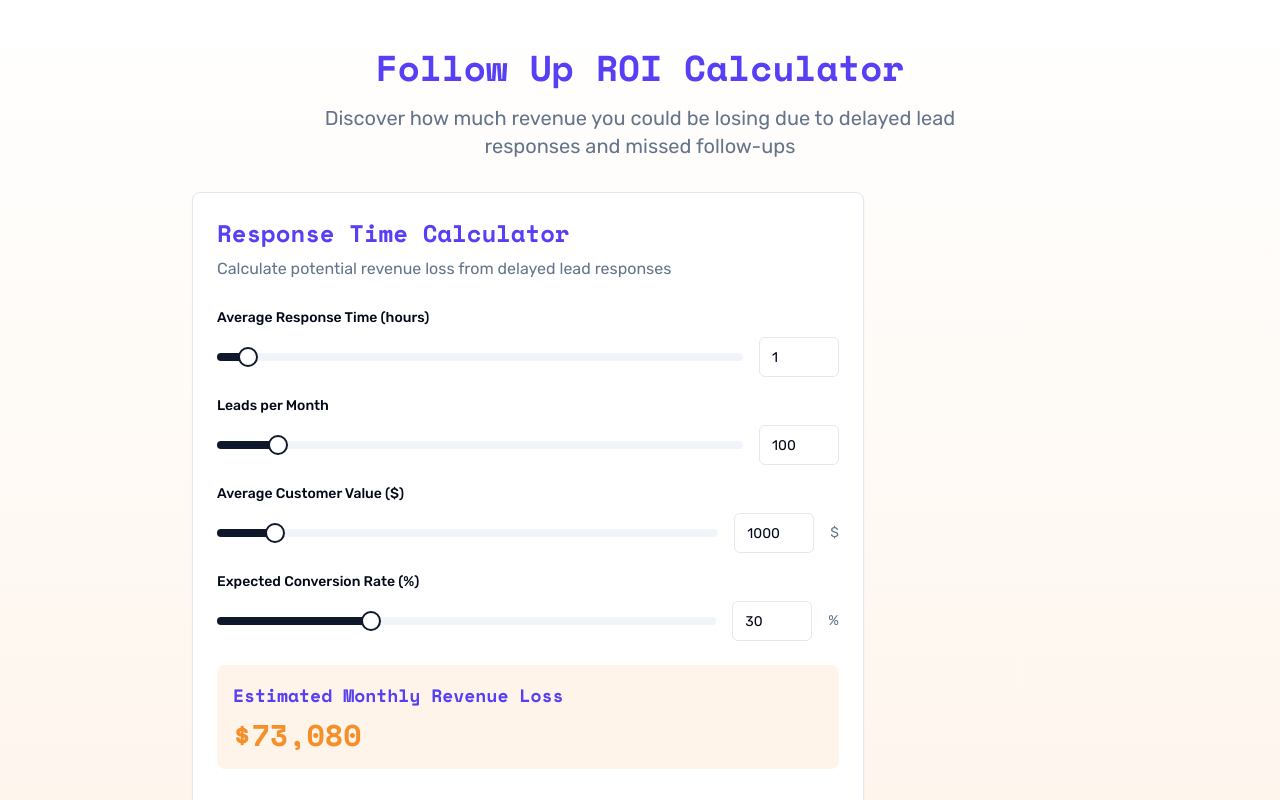
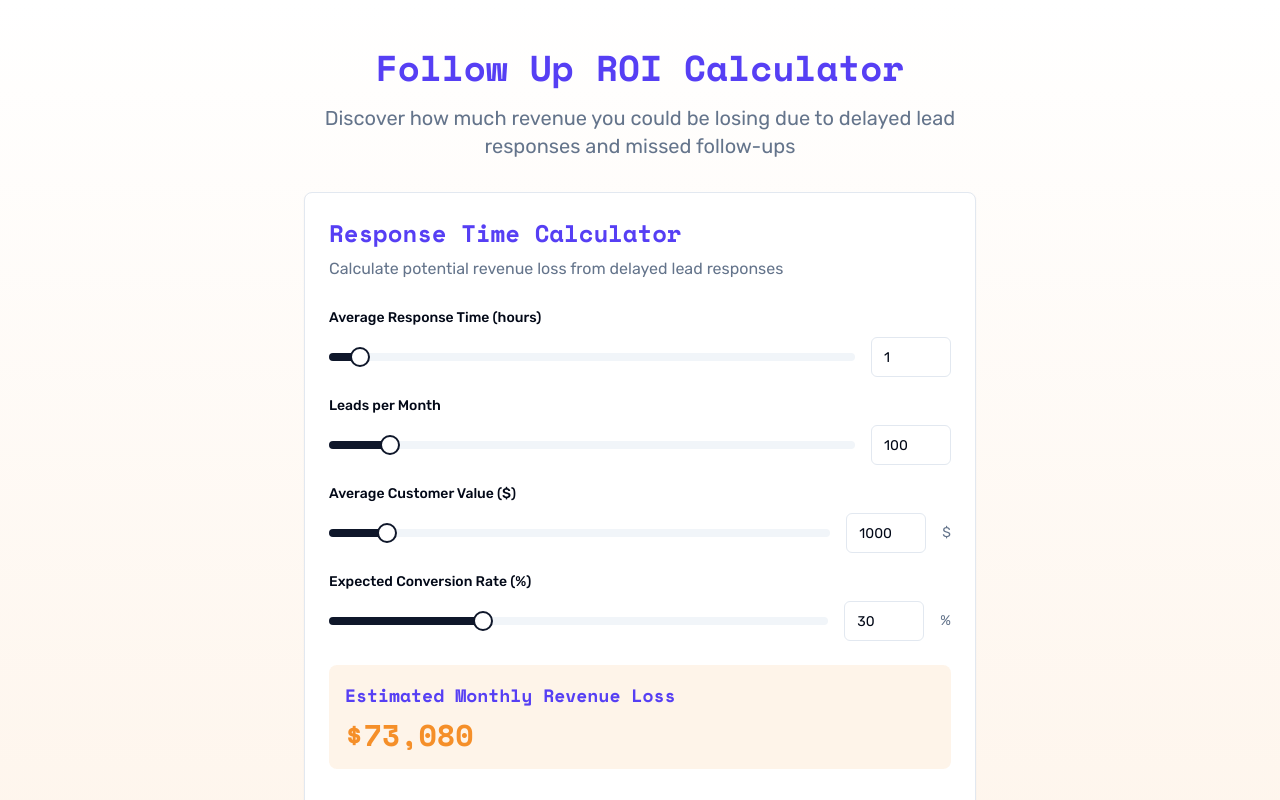
Before and after one commit to chris1331/lead-response-roi-calculator, a React (Vite) app: page / in a window 1280 px wide. Shown: the top 800 px of the page. Built offline with nearby package versions, Linux system fonts and the light colour scheme.

Commit message:
Center Align Calculator Component
Updated the layout of the LeadCalculator component to ensure it is center aligned, similar to the title. Ensured that the design remains responsive on mobile devices.
[skip gpt_engineer]

```diff
--- a/src/pages/Index.tsx
+++ b/src/pages/Index.tsx
@@ -3,7 +3,7 @@ import LeadCalculator from "@/components/LeadCalculator";
 const Index = () => {
   return (
     <div className="min-h-screen bg-gradient-to-b from-white to-calculator-accent/10 py-12 px-4">
-      <div className="max-w-4xl mx-auto space-y-8">
+      <div className="max-w-4xl mx-auto space-y-8 flex flex-col items-center">
         <div className="text-center space-y-4">
           <h1 className="text-4xl font-bold text-calculator-primary font-mono">
             Follow Up ROI Calculator
@@ -12,7 +12,9 @@ const Index = () => {
             Discover how much revenue you could be losing due to delayed lead responses and missed follow-ups
           </p>
         </div>
-        <LeadCalculator />
+        <div className="w-full flex justify-center">
+          <LeadCalculator />
+        </div>
       </div>
     </div>
   );
```
